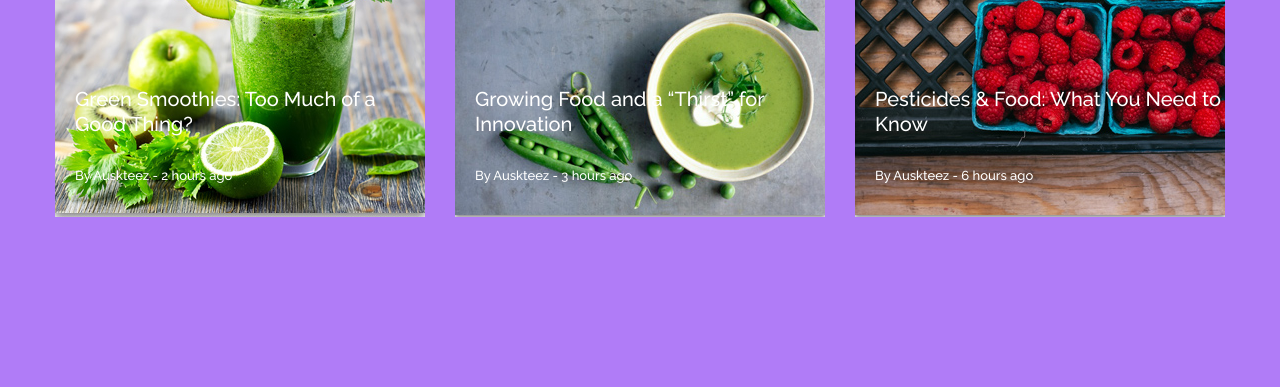
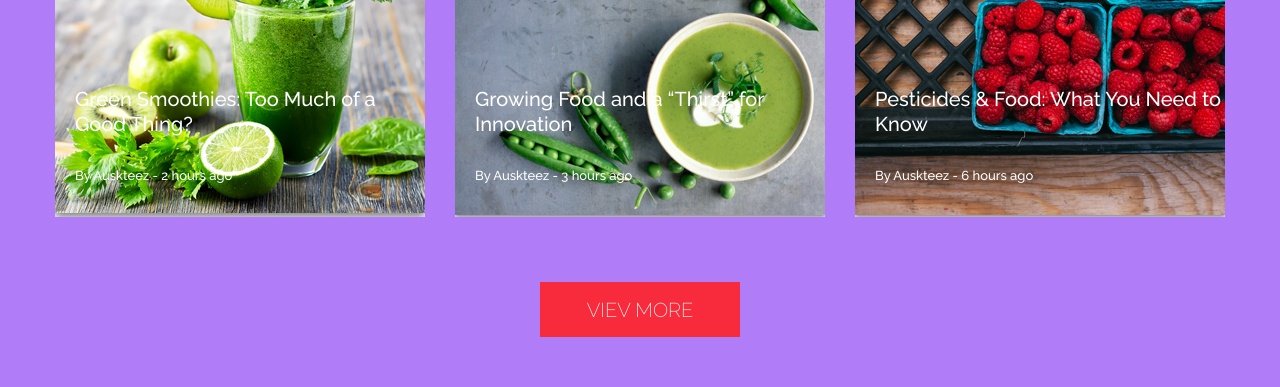
Before and after one commit to nazar-shcherbyna/cahee, a plain HTML site: page index.html in a window 1280 px wide. Shown: the part 468-855 px from the top of the page. Before the commit the page ends 800 px from the top, so only its background shows below. Drawn offline with Linux system fonts and the light colour scheme.

Commit message:
make new progect

```diff
--- a/css/styles.css
+++ b/css/styles.css
@@ -51,7 +51,6 @@ body {
     margin: 15px;
     overflow: hidden;
     position: relative;
-    background: linear-gradient(to top, #000, #000 80%);
 }
 
 img {
@@ -59,10 +58,7 @@ img {
     top: 50%;
     left: 50%;
     transform: translate(-50%, -50%);
-}
-
-.img__link {
-    z-index: 1;
+    box-shadow: 5px 5px 10px 10px rgba(0, 0, 0, .5);
 }
 
 .data {
@@ -77,6 +73,8 @@ img {
     line-height: 0.8;
     color: #fff;
     text-align: center;
+    background-color: #3d3d3d;
+    opacity: .8;
 }
 
 .num {
@@ -111,3 +109,23 @@ img {
     font-weight: 500;
     color: #fff;
 }
+
+.button {
+    background-color: #f72b3b;
+    color: #fff;
+    outline: 0;
+    border: 0;
+    height: 55px;
+    width: 200px;
+    padding: 16px 32px;
+    font-size: 1.6rem;
+    position: relative;
+    margin: 50px auto;
+    display: block;
+    overflow: hidden;
+    text-transform: uppercase;
+    font-family: 'Raleway', sans-serif;
+    font-size: 2rem;
+    font-weight: 200;
+    line-height: 1.2;
+}
--- a/index.html
+++ b/index.html
@@ -29,7 +29,7 @@
                 </a>
             </div>
             <div class="img">
-                <a href="#" class="img__link"><img src="img/img2.jpg" alt="">
+                <a class="img__link" href="#"><img src="img/img2.jpg" alt="">
                     <div class="data">
                         <span class="num">14</span>
                         <span class="mounth">nov</span>
@@ -53,6 +53,7 @@
                 </a>
             </div>
         </div>
+        <button class="button" type="button">viev more</button>
     </main>
 </body>
 </html>
```
